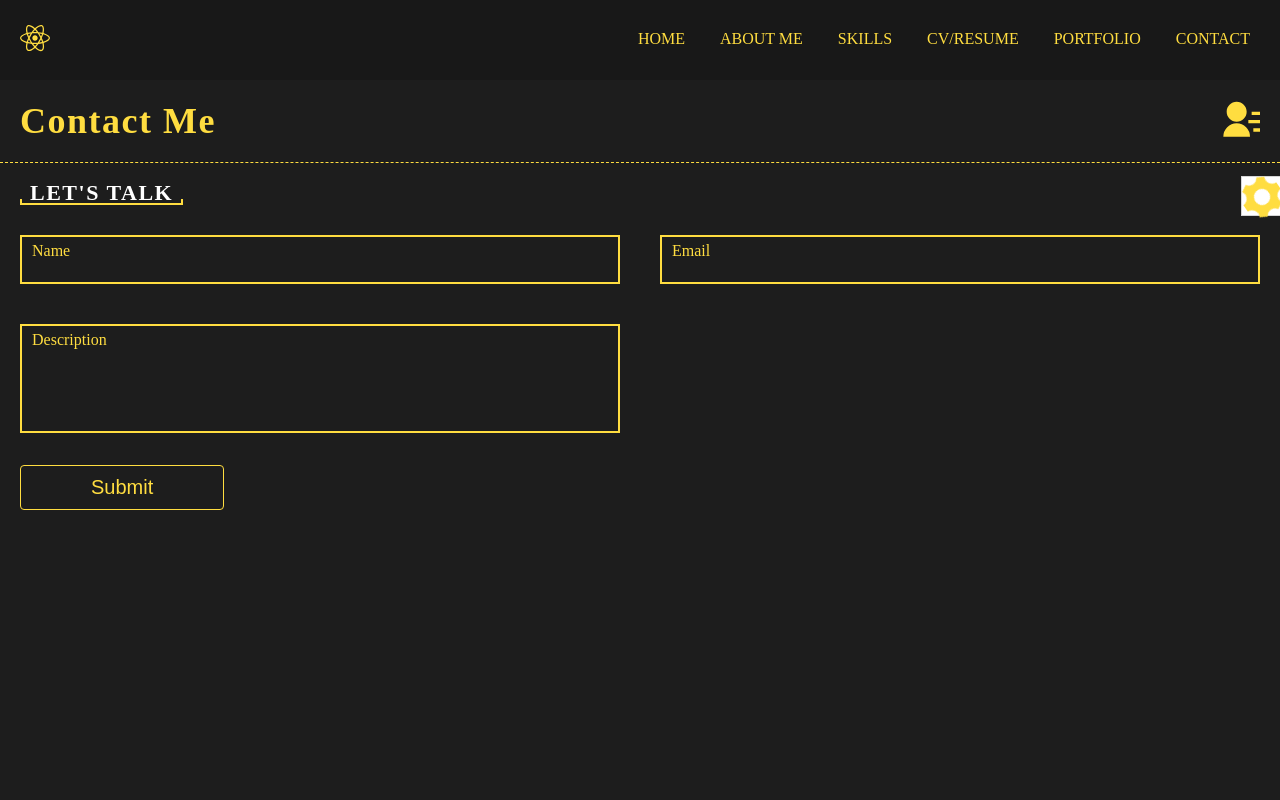
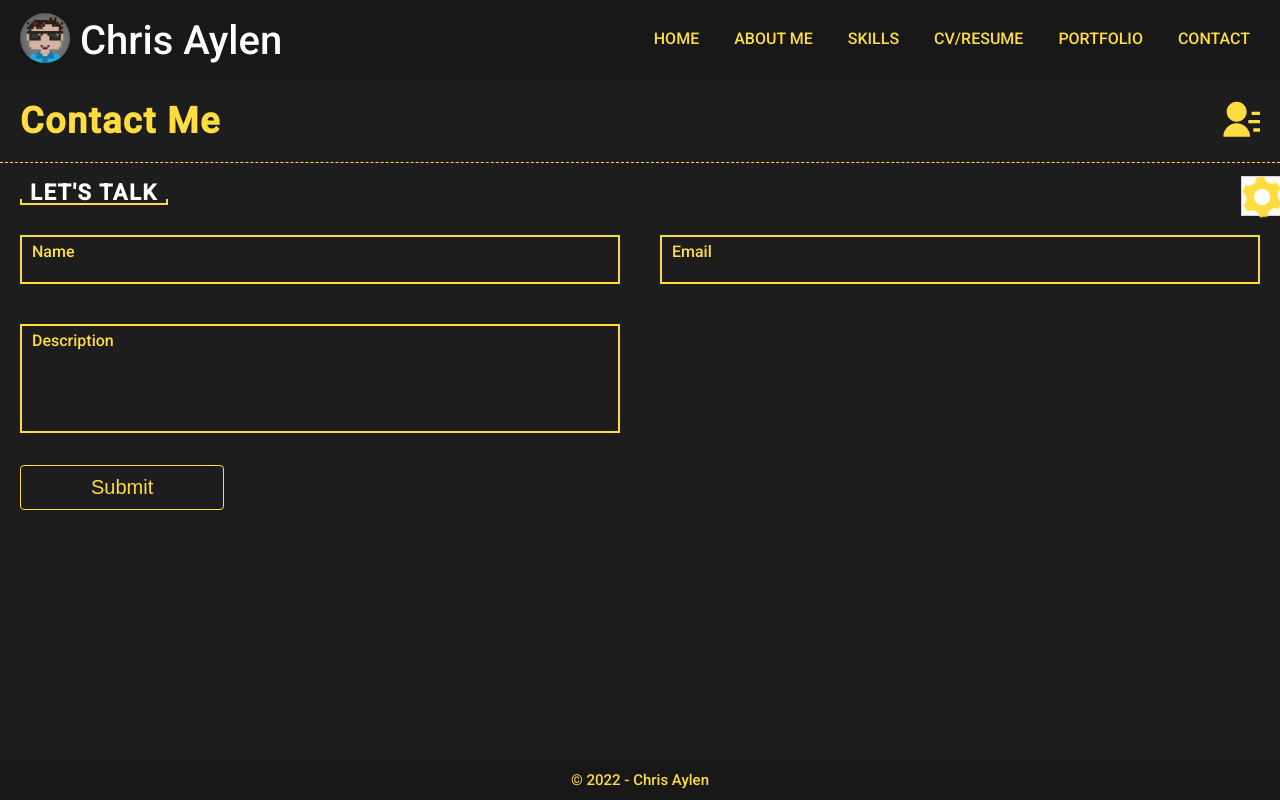
Before and after one commit to ChrisAylen/react-portfolio-2022, a React (Create React App) app: page /contact in a window 1280 px wide. Built offline with nearby package versions, Linux system fonts and the light colour scheme.

Commit message:
Added a footer, updated styles, changed logo for avatar

```diff
--- a/src/App.js
+++ b/src/App.js
@@ -44,6 +44,12 @@ function App() {
           <Route path="/skills" element={<Skills />} />
         </Routes>
       </div>
+      {/* Put a footer in */}
+      <div className='App__footer-wrapper'>
+        <footer className="App__footer">
+          <p>&copy; {new Date().getFullYear()} - Chris Aylen</p>
+          </footer>
+        </div>
     </div>
   );
 }
--- a/src/App.scss
+++ b/src/App.scss
@@ -1,14 +1,34 @@
-.App{
+.App {
   height: 100%;
-  &__navbar-wrapper{
+  font-family: var(--font-base);
+
+  &__navbar-wrapper {
     position: absolute;
     width: 100%;
     top: 0;
   }
-  &__main-content-wrapper{
+
+  &__main-content-wrapper {
     height: calc(100% - 80px);
     position: absolute;
     width: 100%;
     margin-top: 80px;
+    margin-bottom: 20px;
+  }
+
+  &__footer-wrapper {
+    display: flex;
+    flex-direction: column;
+    justify-content: center;
+    align-items: center;
+    //text-align: center;
+    height: 40px;
+    //margin-top: -40px;
+    position: fixed;
+    width: 100%;
+    bottom: 0;
+    font-size: 15px;
+    background-color: var(--selected-theme-nav-background-color);
+    color: var(--selected-theme-main-color);
   }
 }
--- a/src/components/navBar/index.jsx
+++ b/src/components/navBar/index.jsx
@@ -6,6 +6,7 @@ import { FaReact, FaBars } from "react-icons/fa";
 import { HiX } from "react-icons/hi";
 import { navMenus } from "./config";
 import "./styles.scss";
+import profileImage from "../../images/profileImage.png";
 
 const Navbar = () => {
   const [click, setClick] = useState(false);
@@ -15,8 +16,12 @@ const Navbar = () => {
       <nav className="navbar">
         <div className="navbar__container">
           <Link to={"/"} className="navbar__container__logo">
-            <FaReact size={30} />
+            <img className="navbar__container__logo__image" src={profileImage} />
+            {/* <FaReact size={30} /> */}
           </Link>
+          <div className="navbar__container__name">
+            Chris Aylen
+            </div>
           <ul
             className={
               click
--- a/src/components/navBar/styles.scss
+++ b/src/components/navBar/styles.scss
@@ -22,7 +22,22 @@
             color: var(--selected-theme-main-color);
             cursor: pointer;
             font-size: 2rem;
+            flex-grow: 0;
+
+            &__image{
+                width: 50px;
+                height: 50px;
+                border-radius: 100%;
+            }
+
+        }
+        &__name{
+            color: var(--selected-theme-main-color);
+            font-size: 4rem;
             flex-grow: 1;
+            align-items: left;
+            margin:10px;
+            color: var(--selected-theme-sub-text-color);
         }
 
         &__menu{
--- /dev/null
+++ b/src/components/pageFooterContent/index.jsx
@@ -0,0 +1,16 @@
+import React from "react";
+import './styles.scss';
+
+const PageFooterContent = (props) => {
+    const { footerText, icon } = props;
+
+    return(
+        <div className="wrapper">
+            <h5>{footerText}</h5>
+            <span>{icon}</span>
+
+        </div>
+    )
+}
+
+export default PageFooterContent;
--- a/src/containers/about/styles.scss
+++ b/src/containers/about/styles.scss
@@ -22,7 +22,7 @@
             p {
                 color: var(--selected-theme-sub-text-color);
                 font-size: 1.8rem;
-                line-height: 1.65rem;
+                line-height: 1.8rem;
                 padding-bottom: 20px;
                 border-bottom: 1px dashed var(--selected-theme-main-color);
 
--- a/src/containers/contact/index.jsx
+++ b/src/containers/contact/index.jsx
@@ -1,5 +1,6 @@
 import React from "react";
 import PageHeaderContent from "../../components/pageHeaderContent";
+import PageFooterContent from "../../components/pageFooterContent";
 import { RiContactsFill } from "react-icons/ri";
 import "./styles.scss";
 
@@ -45,6 +46,7 @@ const Contact = () => {
         </div>
       </div>
     </section>
+
   );
 };
 
--- a/src/index.css
+++ b/src/index.css
@@ -1,5 +1,6 @@
-@import url('https://fonts.googleapis.com/css2?family=Roboto+Slab:wght@500&display=swap');
-
+/* @import url('https://fonts.googleapis.com/css2?family=Roboto+Slab:wght@500&display=swap'); */
+/* @import url('https://fonts.googleapis.com/css2?family=Quicksand:wght@500&family=Roboto+Slab:wght@500&display=swap'); */
+@import url('https://fonts.googleapis.com/css2?family=Roboto:wght@500&display=swap');
 
 :root{
 
@@ -33,7 +34,7 @@
   --blue-theme-sub-text-color: #ffffff;
   --blue-theme-nav-background-color: #181818;
 
-  --font-base : "Roboto Slab", serif;
+  --font-base : "Roboto", sans-serif;
 }
 
 *{
```
Also changed, not shown: src/components/pageFooterContent/styles.scss (added), src/images/profileImage.png (added). Lines whose indentation alone changed are shown as unchanged.
